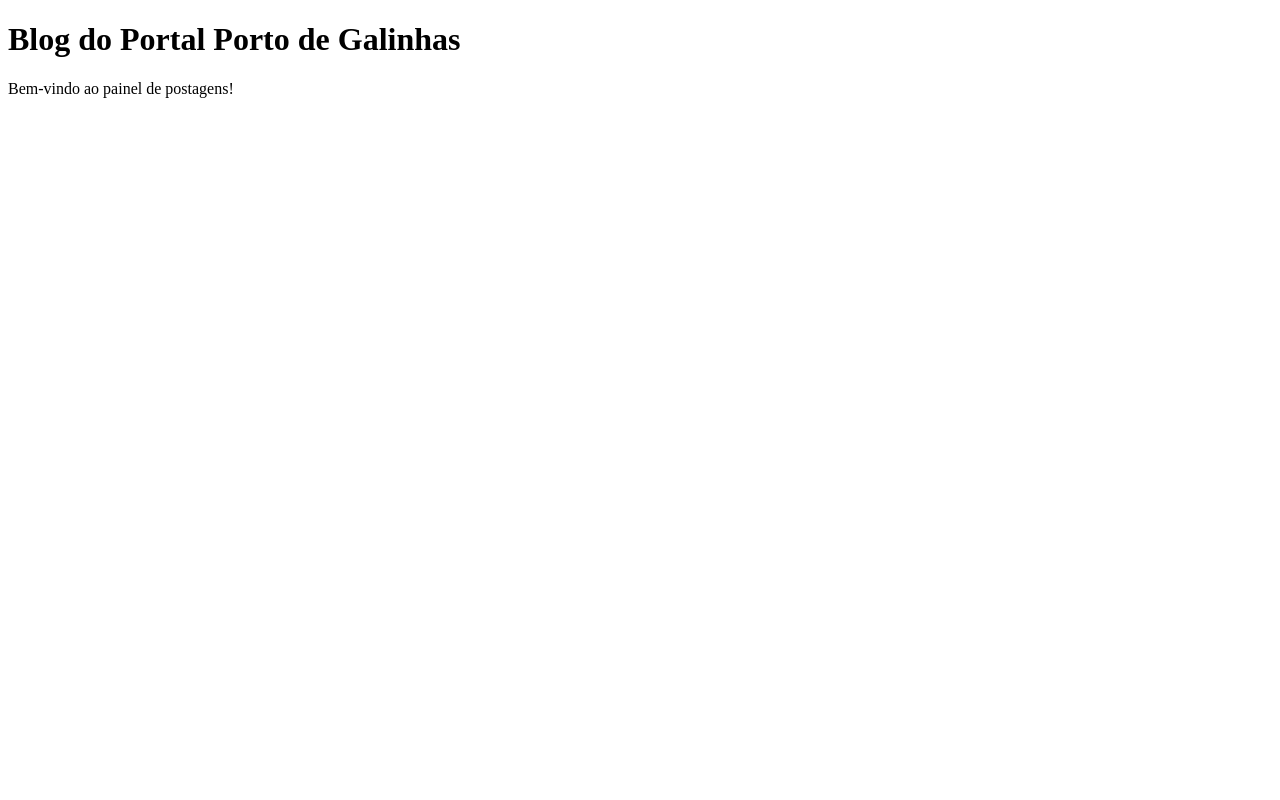
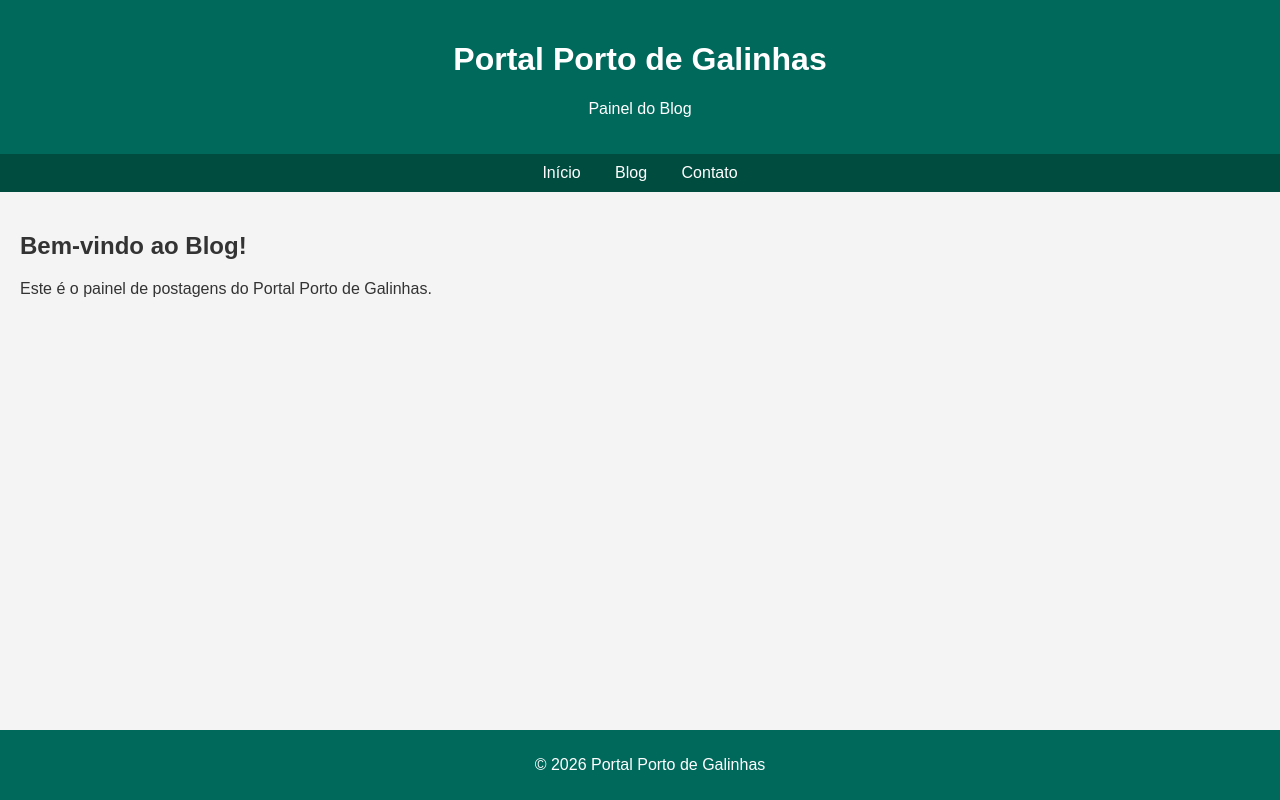
Before and after one commit to malbimoveis-star/Portal-Port-de-Galinhas, a website: page frontend/blog.html in a window 1280 px wide. Drawn offline with Linux system fonts and the light colour scheme.

Commit message:
Atualizando blog.html com layout e posts

```diff
--- a/frontend/blog.html
+++ b/frontend/blog.html
@@ -1,11 +1,61 @@
 <!DOCTYPE html>
 <html lang="pt-BR">
 <head>
-  <meta charset="UTF-8">
-  <title>Blog - Painel Administrativo</title>
+    <meta charset="UTF-8">
+    <title>Blog - Portal Porto de Galinhas</title>
+    <style>
+        body {
+            font-family: Arial, sans-serif;
+            margin: 0;
+            background-color: #f4f4f4;
+            color: #333;
+        }
+        header {
+            background-color: #00695c;
+            color: white;
+            padding: 20px;
+            text-align: center;
+        }
+        nav {
+            background-color: #004d40;
+            padding: 10px;
+            text-align: center;
+        }
+        nav a {
+            color: white;
+            margin: 0 15px;
+            text-decoration: none;
+        }
+        main {
+            padding: 20px;
+        }
+        footer {
+            background-color: #00695c;
+            color: white;
+            text-align: center;
+            padding: 10px;
+            position: fixed;
+            bottom: 0;
+            width: 100%;
+        }
+    </style>
 </head>
 <body>
-  <h1>Blog do Portal Porto de Galinhas</h1>
-  <p>Bem-vindo ao painel de postagens!</p>
+    <header>
+        <h1>Portal Porto de Galinhas</h1>
+        <p>Painel do Blog</p>
+    </header>
+    <nav>
+        <a href="/">Início</a>
+        <a href="/admin/blog">Blog</a>
+        <a href="/contato">Contato</a>
+    </nav>
+    <main>
+        <h2>Bem-vindo ao Blog!</h2>
+        <p>Este é o painel de postagens do Portal Porto de Galinhas.</p>
+    </main>
+    <footer>
+        <p>&copy; 2026 Portal Porto de Galinhas</p>
+    </footer>
 </body>
 </html>
```
